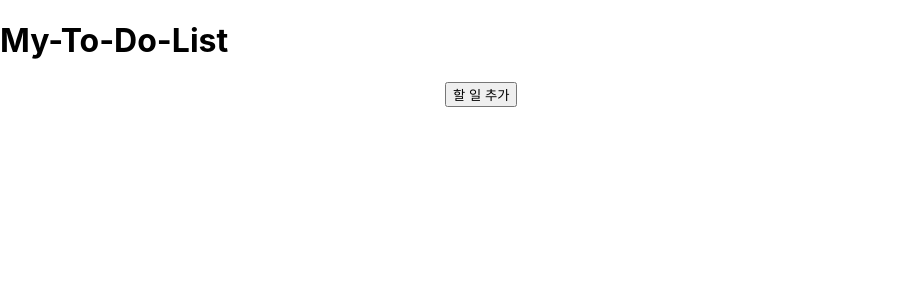
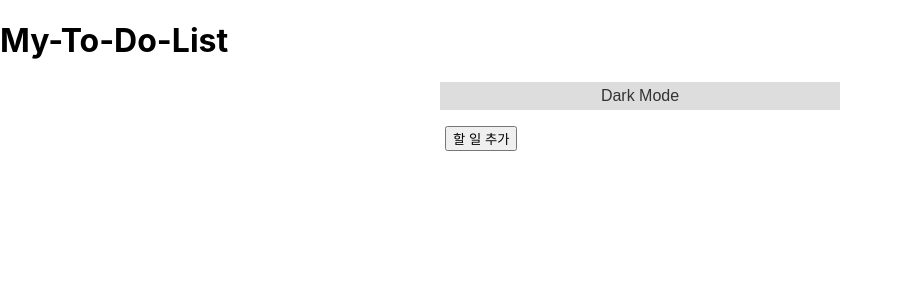
Before and after one commit to chan9511/TS_practice, a React (Create React App) app: page / in a window 1280 px wide. Shown: the top 300 px of the page, without its empty margins (0-901 px from the left). Built offline with nearby package versions, Linux system fonts and the light colour scheme.

Commit message:
'다크모드추가'

```diff
--- a/src/components/TodoApp.css
+++ b/src/components/TodoApp.css
@@ -1,7 +1,16 @@
+/* src/components/TodoApp.css */
+
 .todo-app {
     font-family: 'Arial', sans-serif;
     max-width: 400px;
     margin: 20px auto;
+    transition: background-color 0.3s, color 0.3s;
+  }
+
+  /* 다크 모드 스타일 추가 */
+  .todo-app.dark-mode {
+    background-color: #333;
+    color: #fff;
   }
 
   ul {
@@ -25,3 +34,18 @@
   button:hover {
     background-color: #ddd;
   }
+
+  /* 다크 모드 토글 버튼 스타일 추가 */
+  .dark-mode-toggle {
+    cursor: pointer;
+    margin-bottom: 10px;
+    padding: 5px;
+    background-color: #ddd;
+    color: #333;
+    text-align: center;
+  }
+
+  .dark-mode-toggle:hover {
+    background-color: #555;
+    color: #fff
+  }
--- a/src/components/TodoApp.tsx
+++ b/src/components/TodoApp.tsx
@@ -13,6 +13,7 @@ const TodoApp: React.FC = () => {
   const [editing, setEditing] = useState<number | null>(null);
   const [newText, setNewText] = useState('');
   const [newCategory, setNewCategory] = useState('');
+  const [darkMode, setDarkMode] = useState(false); // 다크 모드 상태 변수 추가
 
   // 로컬 스토리지에서 Todo 리스트 불러오기
   useEffect(() => {
@@ -26,6 +27,11 @@ const TodoApp: React.FC = () => {
   useEffect(() => {
     localStorage.setItem('todos', JSON.stringify(todos));
   }, [todos]);
+
+  // 다크 모드 토글 함수
+  const toggleDarkMode = () => {
+    setDarkMode(!darkMode);
+  };
 
   const addTodo = (text: string, category: string) => {
     setTodos([...todos, { id: todos.length + 1, text, completed: false, category }]);
@@ -66,7 +72,10 @@ const TodoApp: React.FC = () => {
   };
 
   return (
-    <div className="todo-app">
+    <div className={`todo-app ${darkMode ? 'dark-mode' : ''}`}>
+      <div className="dark-mode-toggle" onClick={toggleDarkMode}>
+        {darkMode ? 'Light Mode' : 'Dark Mode'}
+      </div>
       <ul>
         {todos.map(todo => (
           <li key={todo.id}>
```
